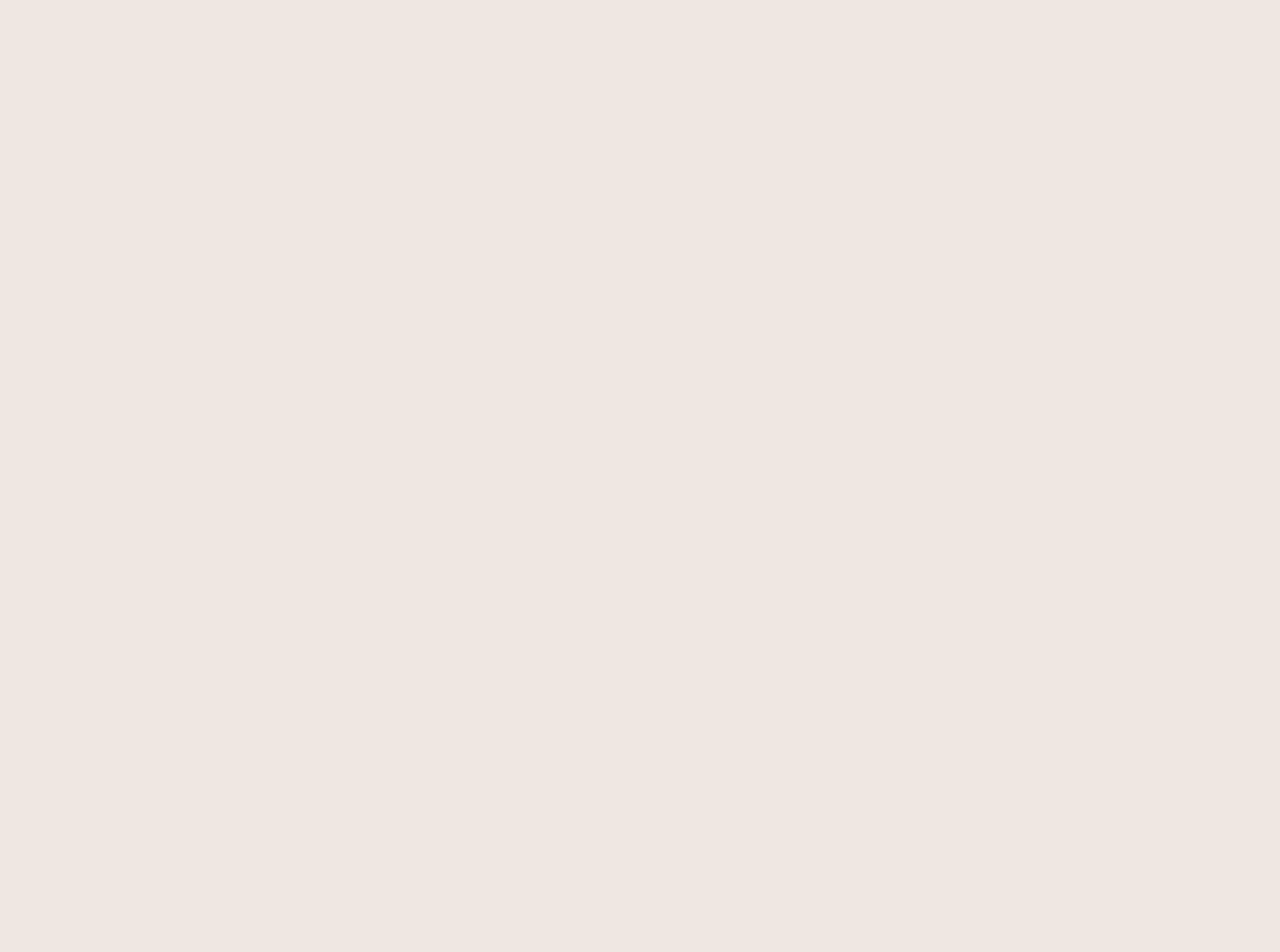
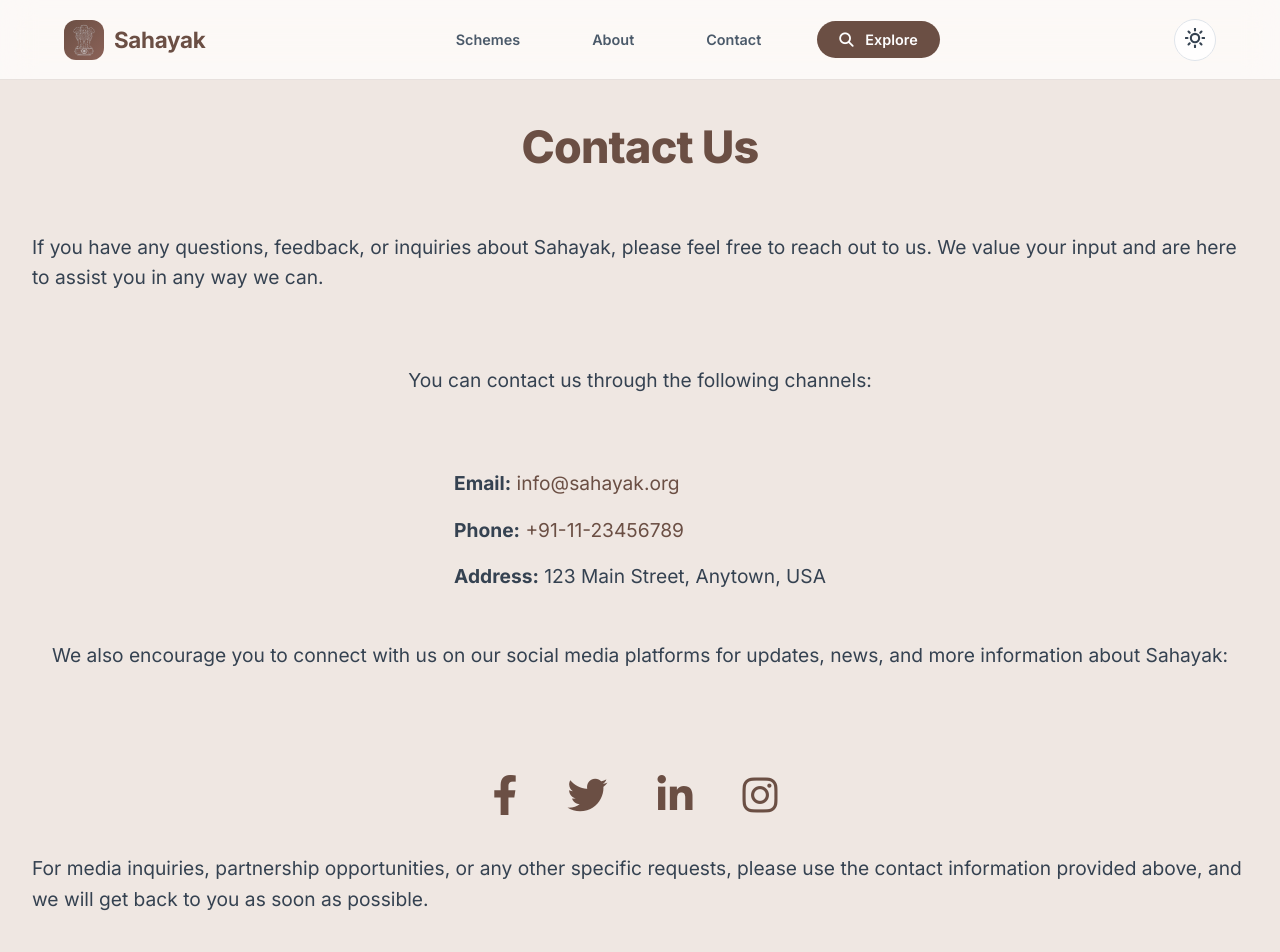
Before and after one commit to Het-Pandya1610/Sahayak, a React (Vite) app in the folder frontend/: page /contact in a window 1280 px wide. Before the commit this address had no page. Shown: the top 952 px of the page. Before the commit the page ends 800 px from the top, so only its background shows below. Built offline with nearby package versions, Linux system fonts and the light colour scheme.

Commit message:
Added Contact Page and changed header stylings

```diff
--- a/frontend/src/App.jsx
+++ b/frontend/src/App.jsx
@@ -3,6 +3,7 @@ import { BrowserRouter, Routes, Route } from "react-router-dom";
 import Home from "./pages/Home";
 import Schemes from "./pages/Schemes";
 import About from "./pages/About";
+import Contact from "./pages/Contact";
 function App() {
   return (
     <BrowserRouter>
@@ -10,6 +11,7 @@ function App() {
         <Route path="/" element={<Home />} />
         <Route path="/about" element={<About />} />
         <Route path="/schemes" element={<Schemes />} />
+        <Route path="/contact" element={<Contact />} />
       </Routes>
     </BrowserRouter>
   );
--- a/frontend/src/components/Navbar.jsx
+++ b/frontend/src/components/Navbar.jsx
@@ -31,9 +31,8 @@ const Navbar = ({ theme, toggleTheme }) => {
             {/* Desktop Links */}
             <ul className="nav-links desktop-only">
                 <li><a href="/schemes">Schemes</a></li>
-                <li><a href="/#how-it-works">How It Works</a></li>
                 <li><a href="/about">About</a></li>
-                <li><a href="/#contact">Contact</a></li>
+                <li><a href="/contact">Contact</a></li>
                 <li>
                     <a href="/schemes" className="nav-cta">
                         <i className="fas fa-search" style={{ marginRight: '8px' }}></i> Explore
@@ -93,9 +92,8 @@ const Navbar = ({ theme, toggleTheme }) => {
                     >
                         <ul className="mobile-nav-links">
                             <li><a href="/schemes" onClick={closeMobileMenu}>Schemes</a></li>
-                            <li><a href="/#how-it-works" onClick={closeMobileMenu}>How It Works</a></li>
                             <li><a href="/about" onClick={closeMobileMenu}>About</a></li>
-                            <li><a href="/#contact" onClick={closeMobileMenu}>Contact</a></li>
+                            <li><a href="/contact" onClick={closeMobileMenu}>Contact</a></li>
                             <li>
                                 <a href="/schemes" className="nav-cta" onClick={closeMobileMenu}>
                                     Explore Schemes
--- a/frontend/src/index.css
+++ b/frontend/src/index.css
@@ -274,7 +274,6 @@ body {
 .nav-links a:hover {
     color: var(--primary);
     background: var(--lotus-glow);
-    backdrop-filter: blur(8px);
 }
 
 .nav-cta {
@@ -288,9 +287,8 @@ body {
 }
 
 .nav-cta:hover {
-    background: var(--primary-light);
-    transform: translateY(-1px);
-    box-shadow: var(--shadow-md);
+    color: var(--white) !important;
+    background: var(--primary) !important;
 }
 
 .hamburger {
--- /dev/null
+++ b/frontend/src/pages/Contact.css
@@ -0,0 +1,63 @@
+.contact-content {
+    padding: 4rem 2rem;
+    min-height: 80vh;
+    display: flex;
+    flex-direction: column;
+    gap: 2rem;
+}
+
+.contact-content h1 {
+    font-size: 2.8rem;
+    font-weight: 800;
+    margin-top: -2rem;
+    color: var(--primary);
+    letter-spacing: -0.8px;
+    text-align: center;
+    margin-bottom: 1rem;
+}
+
+.contact-description {
+    font-size: 1.2rem;
+    color: var(--gray-700);
+    margin: 0 auto 2.5rem auto;
+}
+
+.contact-list {
+    list-style: none;
+    padding: 0;
+    margin: 0 auto;
+}
+
+.contact-list li {
+    font-size: 1.2rem;
+    color: var(--gray-700);
+    margin-bottom: 1rem;
+}
+
+.contact-list a {
+    color: var(--primary);
+    text-decoration: none;
+}
+
+.social-media-list {
+    display: flex;
+    gap: 2.5rem;
+    justify-content: center;
+    margin-top: 2rem;
+}
+
+.social-media-list li {
+    list-style: none;
+}
+
+.social-media-list i{
+    color: var(--primary);
+    margin-right: 10px;
+    font-size: 2.5rem;
+}
+
+.social-media-list a {
+    color: var(--gray-700);
+    font-size: 1.5rem;
+    text-decoration: none;
+}
--- /dev/null
+++ b/frontend/src/pages/Contact.jsx
@@ -0,0 +1,59 @@
+import React, { useEffect, useRef, useState } from 'react';
+import { motion } from 'framer-motion';
+
+import './Contact.css';
+import Navbar from '../components/Navbar';
+import Footer from '../components/Footer';
+
+function Contact() {
+    const [theme, setTheme] = useState(
+        () => localStorage.getItem('theme') || 'light'
+    );
+    useEffect(() => {
+        document.documentElement.setAttribute('data-theme', theme);
+        localStorage.setItem('theme', theme);
+    }, [theme]);
+
+    const toggleTheme = () => {
+        setTheme(prev => (prev === 'light' ? 'dark' : 'light'));
+    };
+
+    return (
+        <div className="contact-page">
+            <Navbar
+                theme={theme}
+                toggleTheme={toggleTheme}
+            />
+            <motion.div
+            className="contact-content"
+            initial={{ opacity: 0, y: 20 }}
+                animate={{ opacity: 1, y: 0 }}
+                transition={{ duration: 0.5, ease: 'easeOut' }}
+            >
+            <h1>Contact Us</h1>
+                <p className="contact-description">If you have any questions, feedback, or inquiries about Sahayak, please feel free to reach out to us. We value your input and are here to assist you in any way we can.</p>
+                <p className="contact-description">You can contact us through the following channels:</p>
+                <ul className="contact-list">
+                    <li><strong>Email:</strong> <a href="mailto:info@sahayak.org">info@sahayak.org</a></li>
+                    <li><strong>Phone:</strong> <a href="tel:+91-11-23456789">+91-11-23456789</a></li>
+                    <li><strong>Address:</strong> 123 Main Street, Anytown, USA</li>
+                </ul>
+                <p className="contact-description">We also encourage you to connect with us on our social media platforms for updates, news, and more information about Sahayak:</p>
+                <ul className="social-media-list">
+                    <li><a href="https://www.facebook.com/sahayak" target="_blank" rel="noopener noreferrer"><i class="fab fa-facebook-f"></i></a></li>
+                    <li><a href="https://www.twitter.com/sahayak" target="_blank" rel="noopener noreferrer"><i class="fab fa-twitter"></i></a></li>
+                    <li><a href="https://www.linkedin.com/company/sahayak" target="_blank" rel="noopener noreferrer"><i class="fab fa-linkedin-in"></i></a></li>
+                    <li><a href="https://www.instagram.com/sahayak" target="_blank" rel="noopener noreferrer"><i class="fab fa-instagram"></i></a></li>
+                </ul>
+                <p className="contact-description">For media inquiries, partnership opportunities, or any other specific requests, please use the contact information provided above, and we will get back to you as soon as possible.</p>
+                <p className="contact-description">Thank you for your interest in Sahayak. We look forward to hearing from you and assisting you with any questions or concerns you may have about our services.</p>
+                <p className="contact-description">Your feedback is invaluable to us as we strive to improve our chatbot and provide the best experience for our users. Please don't hesitate to reach out to us with your thoughts and suggestions.</p>
+                <p className="contact-description">We are committed to providing excellent customer support and ensuring that your experience with Sahayak is positive and helpful. Whether you have a question about how to use the chatbot, need assistance with a specific issue, or simply want to share your thoughts, we are here to listen and assist you.</p>
+                <p className="contact-description">We look forward to hearing from you and assisting you with any questions or concerns you may have about Sahayak. Your feedback is invaluable to us as we strive to improve our services and provide the best experience for our users.</p>
+            </motion.div>
+            <Footer theme={theme}/>
+        </div>
+    );
+}
+
+export default Contact;
--- a/frontend/src/pages/Schemes.css
+++ b/frontend/src/pages/Schemes.css
@@ -2,6 +2,7 @@
     font-size: 2.8rem;
     font-weight: 800;
     color: var(--primary);
+    margin-top: 1.5rem;
     letter-spacing: -0.8px;
     text-align: center;
     margin-bottom: 1rem;
```
